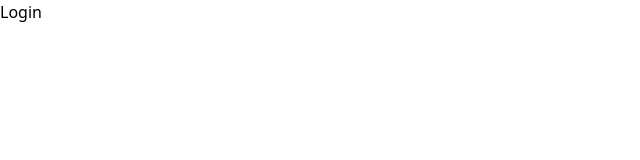
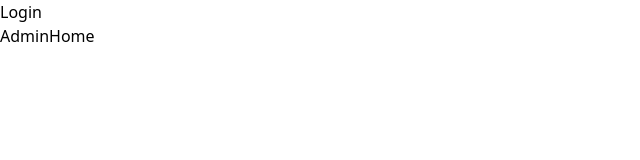
Before and after one commit to GIHAA/learnify, a React (Vite) app in the folder frontend/: page /#/ in a window 1280 px wide. Shown: the top 160 px of the page, without its empty margins (0-640 px from the left). Built offline with nearby package versions, Linux system fonts and the light colour scheme; the HTML template or start-up script is replaced by a standard one.

Commit message:
Feat: init frontend

```diff
--- a/frontend/src/pages/Login.jsx
+++ b/frontend/src/pages/Login.jsx
@@ -1,7 +1,11 @@
+import { Link } from "react-router-dom";
+
 const Login = () => {
   return (
     <div>
       <h1>Login</h1>
+      <Link to="/admin">Admin</Link>
+      <Link to="/home">Home</Link>
     </div>
   );
 };
```
